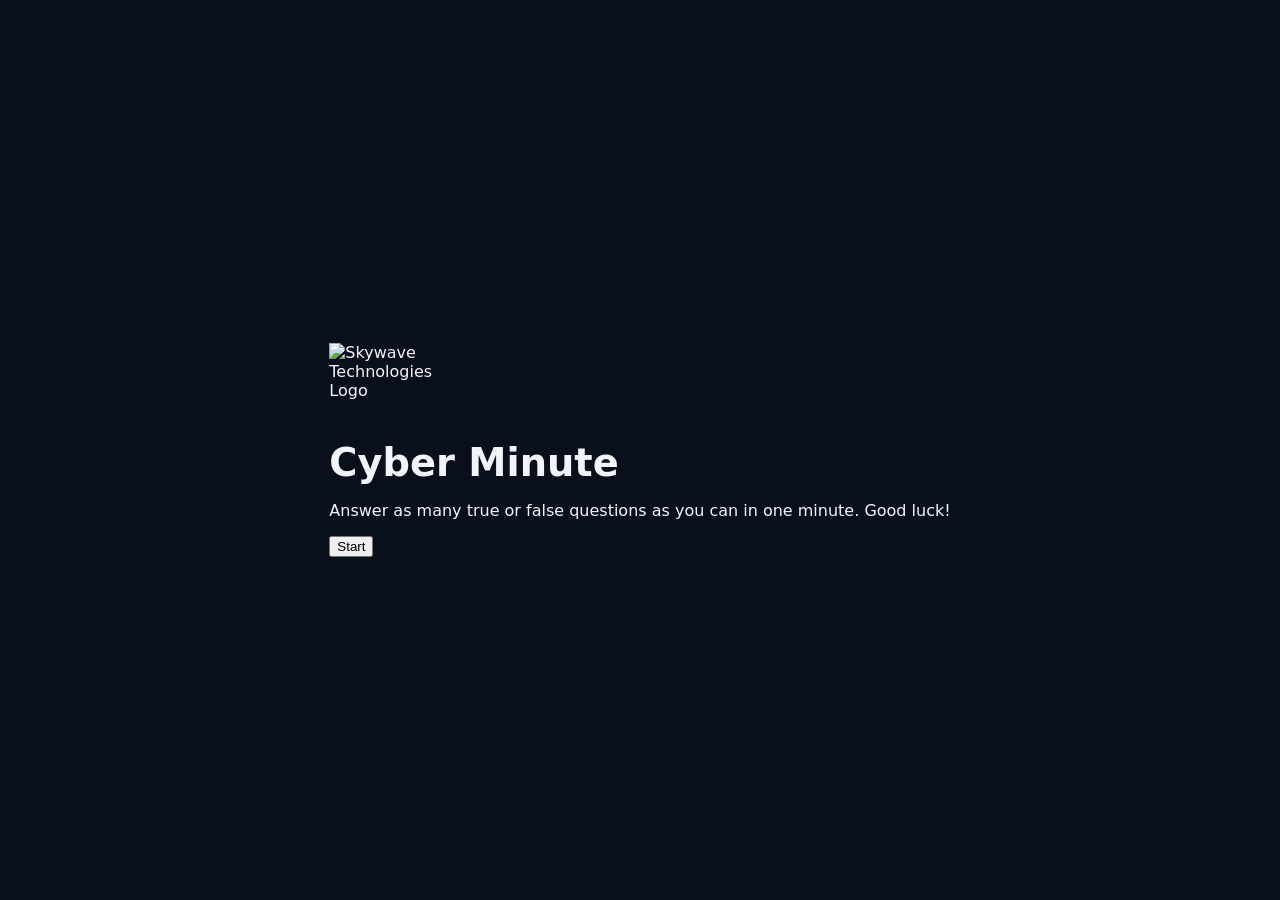
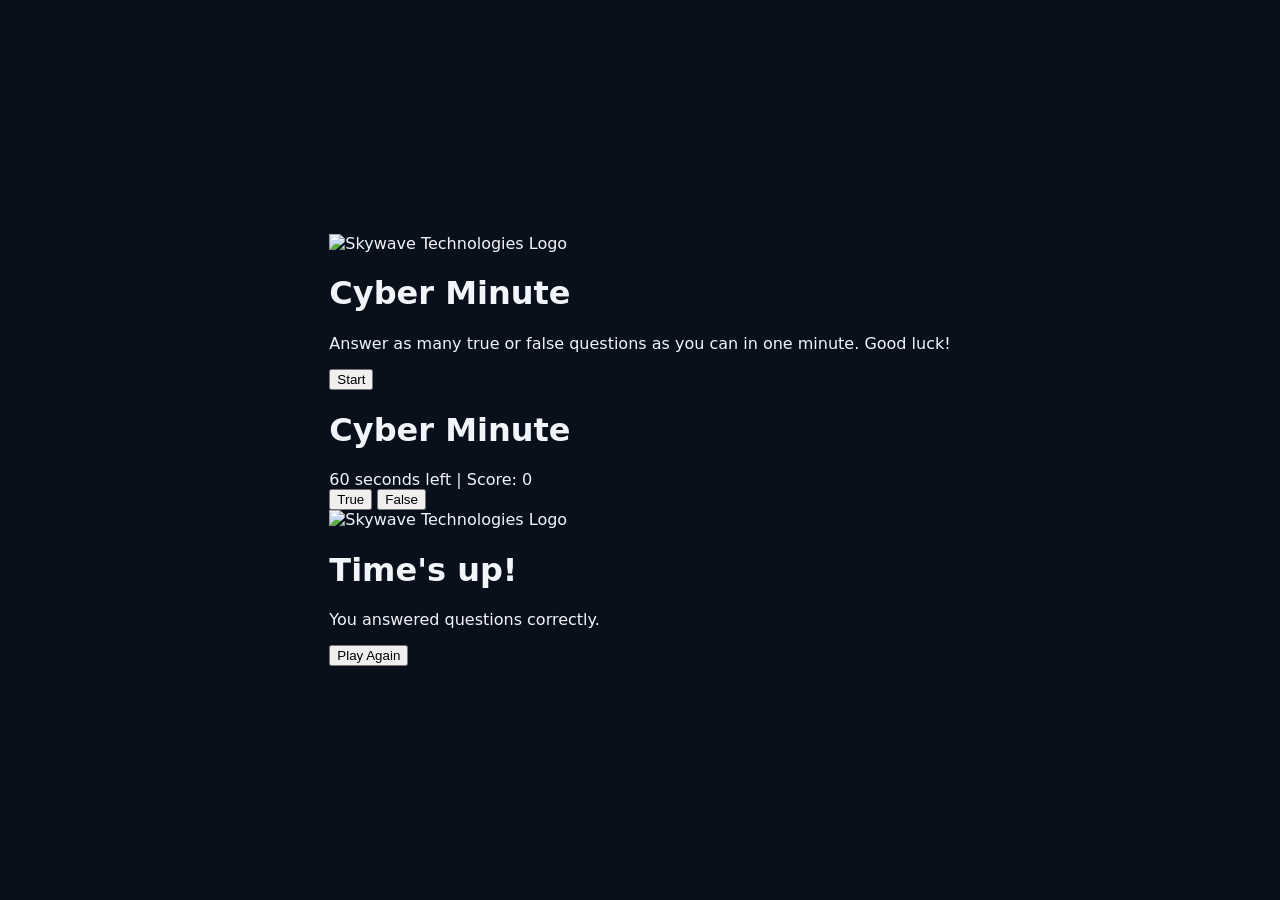

fix(ui): Make Menu button compact - remove flex stretch, increase size to match timer scale

--- a/styles.css
+++ b/styles.css
@@ -72,7 +72,6 @@ body {
     display: flex;
     flex-direction: column;
     justify-content: center;
-}
 
 h1 {
     font-size: 2.4rem;
@@ -345,16 +344,6 @@ h1 {
     display: inline-block;
 }
 
-/* Menu button in game header */
-.btn-menu {
-    font-size: 0.85rem;
-    padding: 6px 14px;
-    background: rgba(148, 163, 184, 0.15);
-    border: 1px solid rgba(148, 163, 184, 0.3);
-    color: #cbd5e1;
-    margin-left: auto;
-}
-
 /* Modal styles */
 .modal {
     position: fixed;
@@ -395,7 +384,6 @@ h1 {
     display: flex;
     gap: 12px;
     justify-content: center;
-}
 
 .modal-buttons .btn {
     flex: 1;
@@ -433,22 +421,27 @@ h1 {
 }
 
 .game-header > .btn-menu {
-    flex: 1;
+    /* right side - compact, do not stretch */
+    flex: 0 0 auto;
     text-align: right;
-    margin-left: 0;
+    margin-left: 8px;
 }
 
 /* === UI TWEAKS - Compact Menu, SCORE label, pastel buttons, transparent modal === */
 
 .btn-menu {
-    font-size: 0.65rem !important;
-    padding: 3px 9px !important;
+    font-size: 0.82rem !important;
+    padding: 7px 14px !important;
     background: rgba(148, 163, 184, 0.18);
     border: 1px solid rgba(148, 163, 184, 0.3);
     color: #cbd5e1;
     border-radius: 9999px;
     white-space: nowrap;
-    line-height: 1;
+    line-height: 1.1;
+    min-height: 34px;
+    display: inline-flex;
+    align-items: center;
+    justify-content: center;
 }
 
 .score-label {
